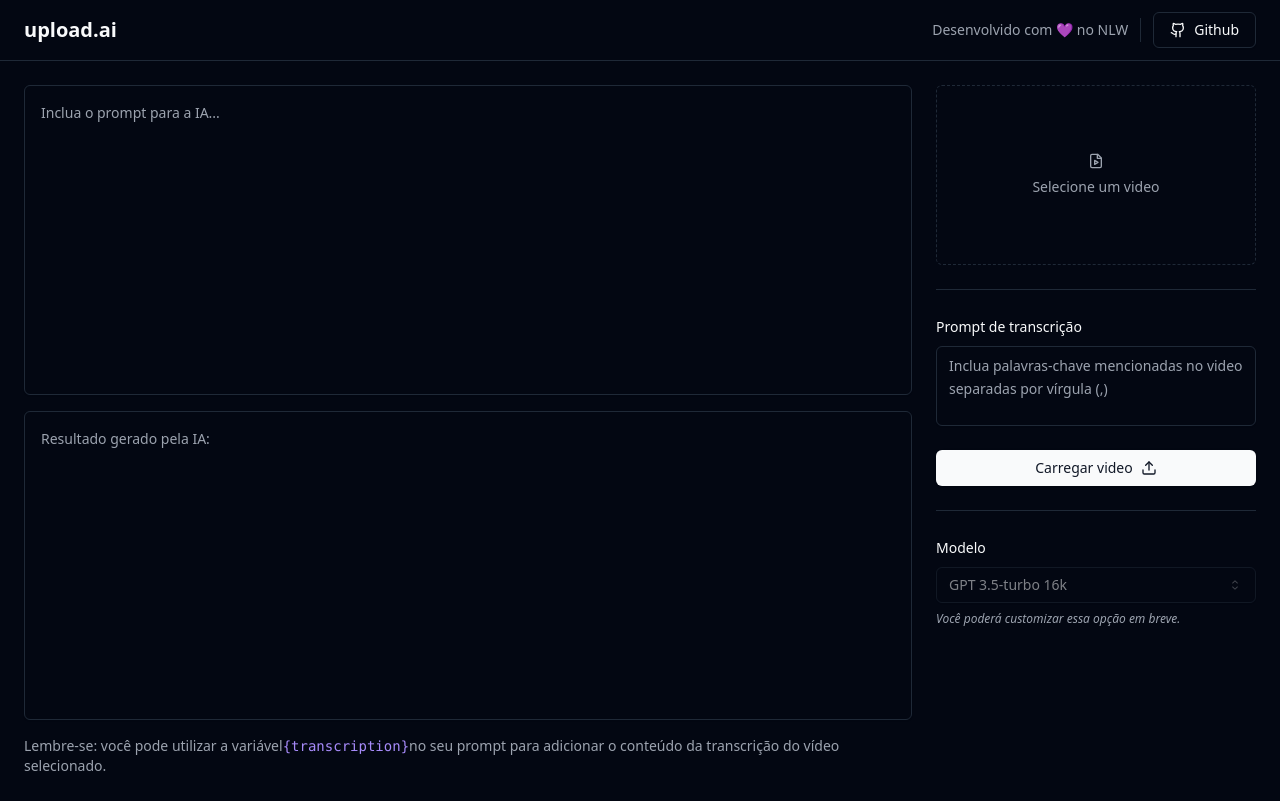
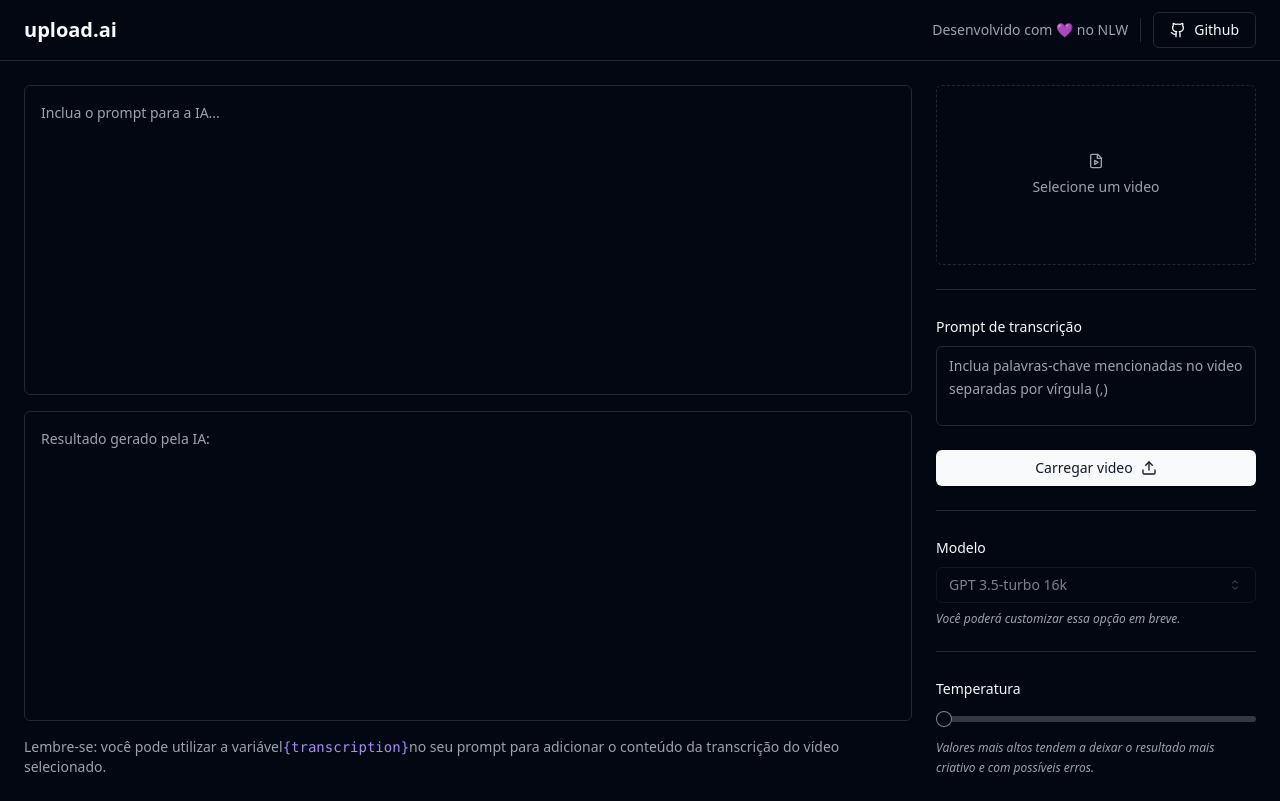
Before and after one commit to andrewgerez/upload-ai, a React (Vite) app: page / in a window 1280 px wide. Built offline with nearby package versions, Linux system fonts and the light colour scheme.

Commit message:
feat: ai creativity level ui

```diff
--- a/package.json
+++ b/package.json
@@ -14,6 +14,7 @@
     "@radix-ui/react-label": "^2.0.2",
     "@radix-ui/react-select": "^1.2.2",
     "@radix-ui/react-separator": "^1.0.3",
+    "@radix-ui/react-slider": "^1.1.2",
     "@radix-ui/react-slot": "^1.0.2",
     "class-variance-authority": "^0.7.0",
     "clsx": "^2.0.0",
--- a/src/App.tsx
+++ b/src/App.tsx
@@ -4,6 +4,7 @@
 import { Textarea } from './components/ui/textarea';
 import { Label } from './components/ui/label';
 import { Select, SelectContent, SelectItem, SelectTrigger, SelectValue } from './components/ui/select';
+import { Slider } from './components/ui/slider';
 
 export function App() {
   return (
@@ -106,6 +107,22 @@
                 Você poderá customizar essa opção em breve.
               </span>
             </div>
+
+            <Separator />
+
+            <div className="space-y-4">
+              <Label>Temperatura</Label>
+
+              <Slider
+                min={0}
+                max={1}
+                step={0.1}
+              />
+
+              <span className="block text-xs text-muted-foreground italic leading-relaxed">
+                Valores mais altos tendem a deixar o resultado mais criativo e com possíveis erros.
+              </span>
+            </div>
           </form>
         </aside>
       </main>
--- /dev/null
+++ b/src/components/ui/slider.tsx
@@ -0,0 +1,26 @@
+import * as React from "react"
+import * as SliderPrimitive from "@radix-ui/react-slider"
+
+import { cn } from "@/lib/utils"
+
+const Slider = React.forwardRef<
+  React.ElementRef<typeof SliderPrimitive.Root>,
+  React.ComponentPropsWithoutRef<typeof SliderPrimitive.Root>
+>(({ className, ...props }, ref) => (
+  <SliderPrimitive.Root
+    ref={ref}
+    className={cn(
+      "relative flex w-full touch-none select-none items-center",
+      className
+    )}
+    {...props}
+  >
+    <SliderPrimitive.Track className="relative h-1.5 w-full grow overflow-hidden rounded-full bg-primary/20">
+      <SliderPrimitive.Range className="absolute h-full bg-primary" />
+    </SliderPrimitive.Track>
+    <SliderPrimitive.Thumb className="block h-4 w-4 rounded-full border border-primary/50 bg-background shadow transition-colors focus-visible:outline-none focus-visible:ring-1 focus-visible:ring-ring disabled:pointer-events-none disabled:opacity-50" />
+  </SliderPrimitive.Root>
+))
+Slider.displayName = SliderPrimitive.Root.displayName
+
+export { Slider }
```
Also changed, not shown: 1 other file (tests, documents, lock files or other folders).
